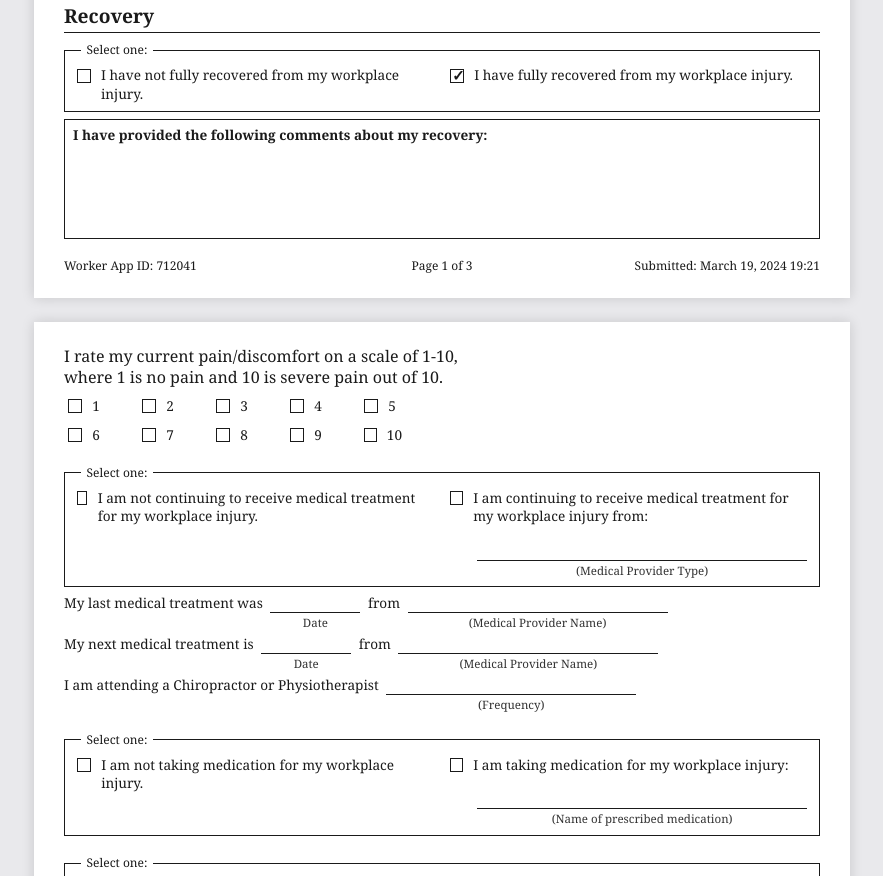
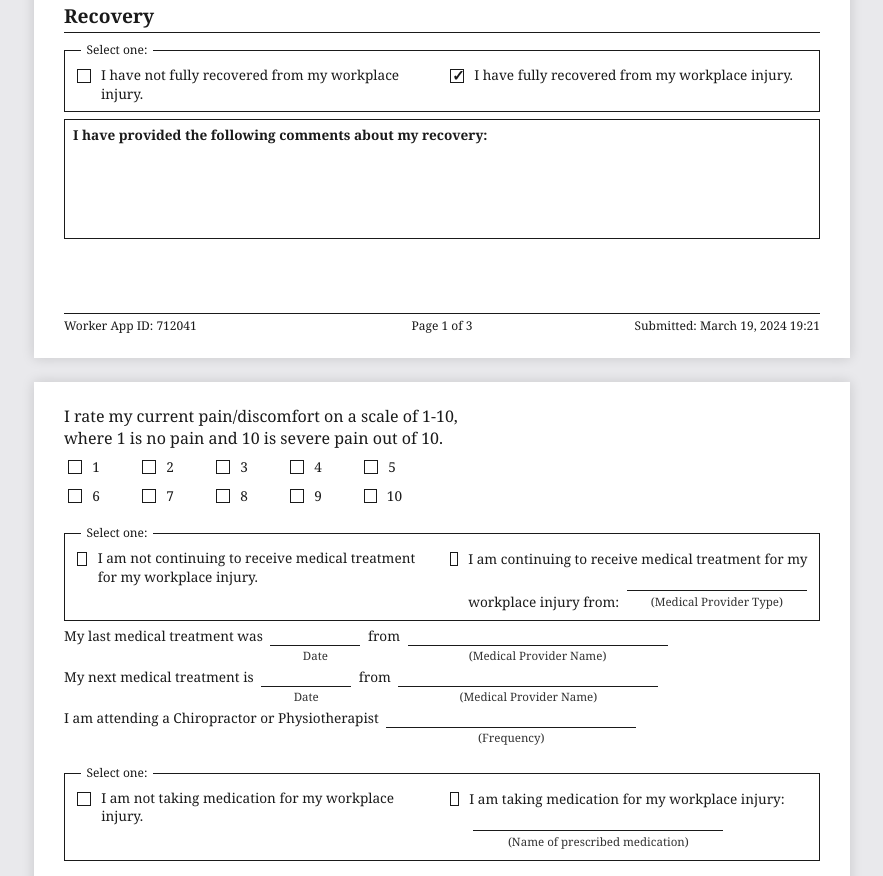
Before and after one commit to parnika0110/Diona, a plain HTML site: page worker-progress-report/index.html in a window 1280 px wide. Shown: the part 769-1645 px from the top of the page, without its empty margins (198-1081 px from the left). Drawn offline with Linux system fonts and the light colour scheme.

Commit message:
Finalize layout tweaks to match reference PDF

```diff
--- a/worker-progress-report/index.html
+++ b/worker-progress-report/index.html
@@ -185,11 +185,11 @@
         </label>
         <label class="checkbox-line">
           <input type="checkbox" disabled id="cb-continuing-treatment" />
-          <span style="display: flex; flex-direction: column; width: 100%;">
-            <span>I am continuing to receive medical treatment for my workplace injury from:</span>
-            <span class="inline-field" style="margin-top: 1rem; align-items: stretch;">
+          <span style="display: inline; line-height: 1.5;">
+            I am continuing to receive medical treatment for my workplace injury from:
+            <span class="inline-field" style="width: 180px; display: inline-flex; flex-direction: column; vertical-align: text-bottom; margin-left: 0.25rem;">
               <span class="fill-line" id="provider-type" style="width: 100%; border-bottom: 1px solid #1a1a1a;"><!-- injected --></span>
-              <span class="field-caption" style="text-align: center;">(Medical Provider Type)</span>
+              <span class="field-caption" style="text-align: center; margin-top: 2px;">(Medical Provider Type)</span>
             </span>
           </span>
         </label>
@@ -240,11 +240,11 @@
         </label>
         <label class="checkbox-line">
           <input type="checkbox" disabled id="cb-taking-medication" />
-          <span style="display: flex; flex-direction: column; width: 100%;">
-            <span>I am taking medication for my workplace injury:</span>
-            <span class="inline-field" style="margin-top: 1rem; align-items: stretch;">
+          <span style="display: inline; line-height: 1.5;">
+            I am taking medication for my workplace injury:
+            <span class="inline-field" style="width: 250px; display: inline-flex; flex-direction: column; vertical-align: text-bottom; margin-left: 0.25rem;">
               <span class="fill-line" id="medication-name" style="width: 100%; border-bottom: 1px solid #1a1a1a;"><!-- injected --></span>
-              <span class="field-caption" style="text-align: center;">(Name of prescribed medication)</span>
+              <span class="field-caption" style="text-align: center; margin-top: 2px;">(Name of prescribed medication)</span>
             </span>
           </span>
         </label>
--- a/worker-progress-report/style.css
+++ b/worker-progress-report/style.css
@@ -85,9 +85,10 @@ a {
 
 .page {
   width: 816px; /* 8.5in at 96dpi */
+  min-height: 1056px; /* 11in at 96dpi */
   margin: 1.5rem auto;
   background: #fff;
-  padding: 24px 30px;
+  padding: 24px 30px 60px 30px;
   box-shadow: 0 0 12px rgba(0, 0, 0, 0.15);
   position: relative;
 }
@@ -343,9 +344,13 @@ a {
   display: grid;
   grid-template-columns: 1fr 1fr 1fr;
   align-items: end;
-  margin-top: 1rem;
   font-size: 0.75rem;
-  border-top: none;
+  position: absolute;
+  bottom: 24px;
+  left: 30px;
+  right: 30px;
+  border-top: 1px solid #1a1a1a;
+  padding-top: 0.25rem;
 }
 
 .doc-footer > span:first-child {
```
